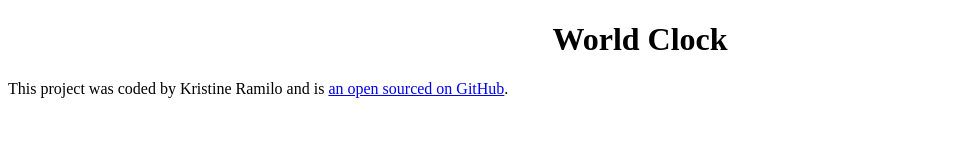
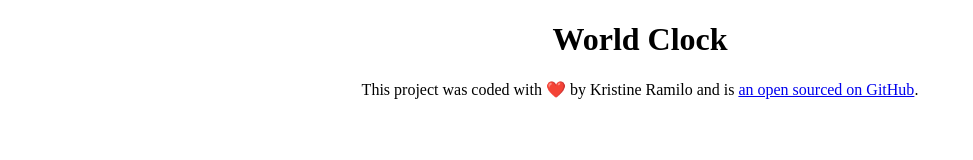
Before and after one commit to mcramileux/world-clock, a plain HTML site: page index.html in a window 1280 px wide. Shown: the whole page, without its empty margins (0-973 px from the left). Drawn offline with Linux system fonts and the light colour scheme.

Commit message:
added link for github on the footer

```diff
--- a/css/style.css
+++ b/css/style.css
@@ -1,3 +1,6 @@
 h1 {
     text-align: center;
 }
+footer {
+    text-align: center;
+}
--- a/index.html
+++ b/index.html
@@ -10,8 +10,9 @@
 <body>
     <h1>World Clock</h1>
     <footer>
-        This project was coded by Kristine Ramilo and is <a href="#" target="_blank">
-            an open sourced on GitHub</a>.
+        This project was coded with ❤️ by Kristine Ramilo and is
+        <a href="https://github.com/mcramileux/world-clock" target="_blank">
+        an open sourced on GitHub</a>.
     </footer>
     <script src="javascript/index.js"></script>
 </body>
```
